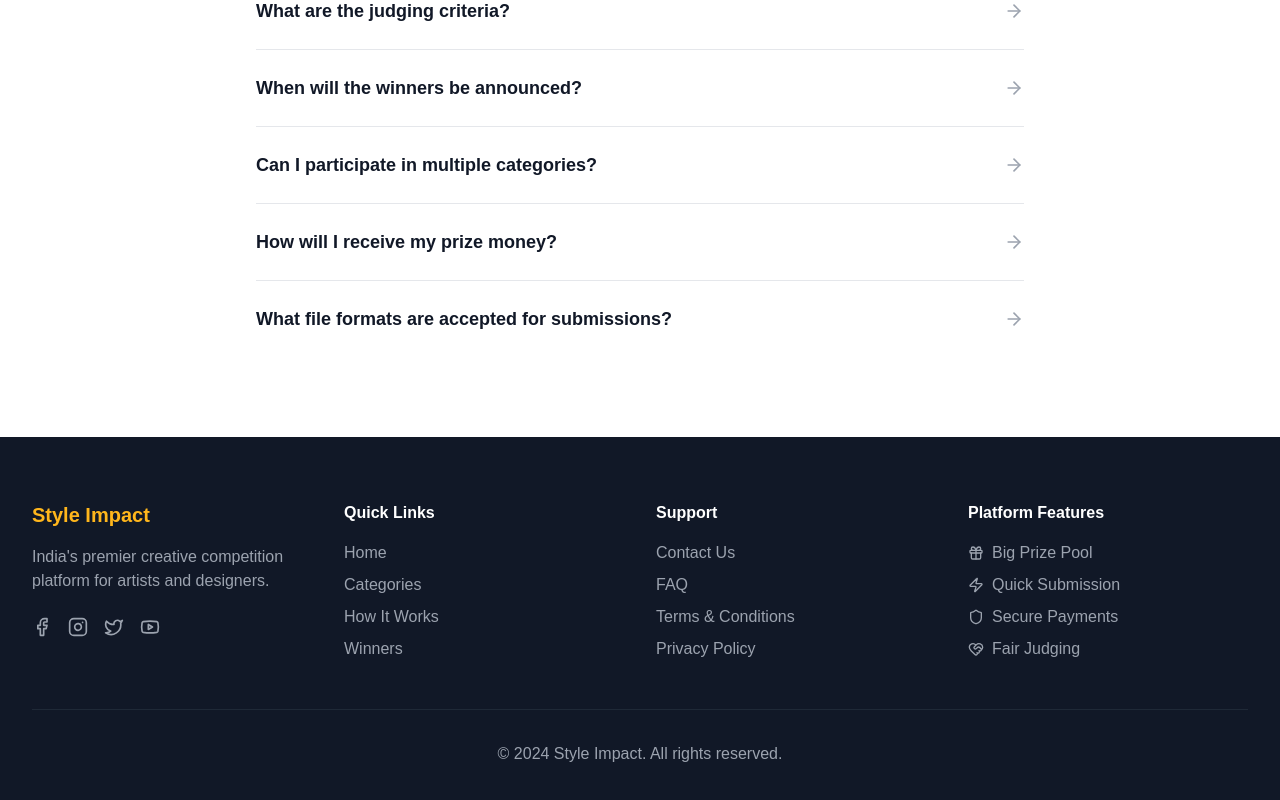
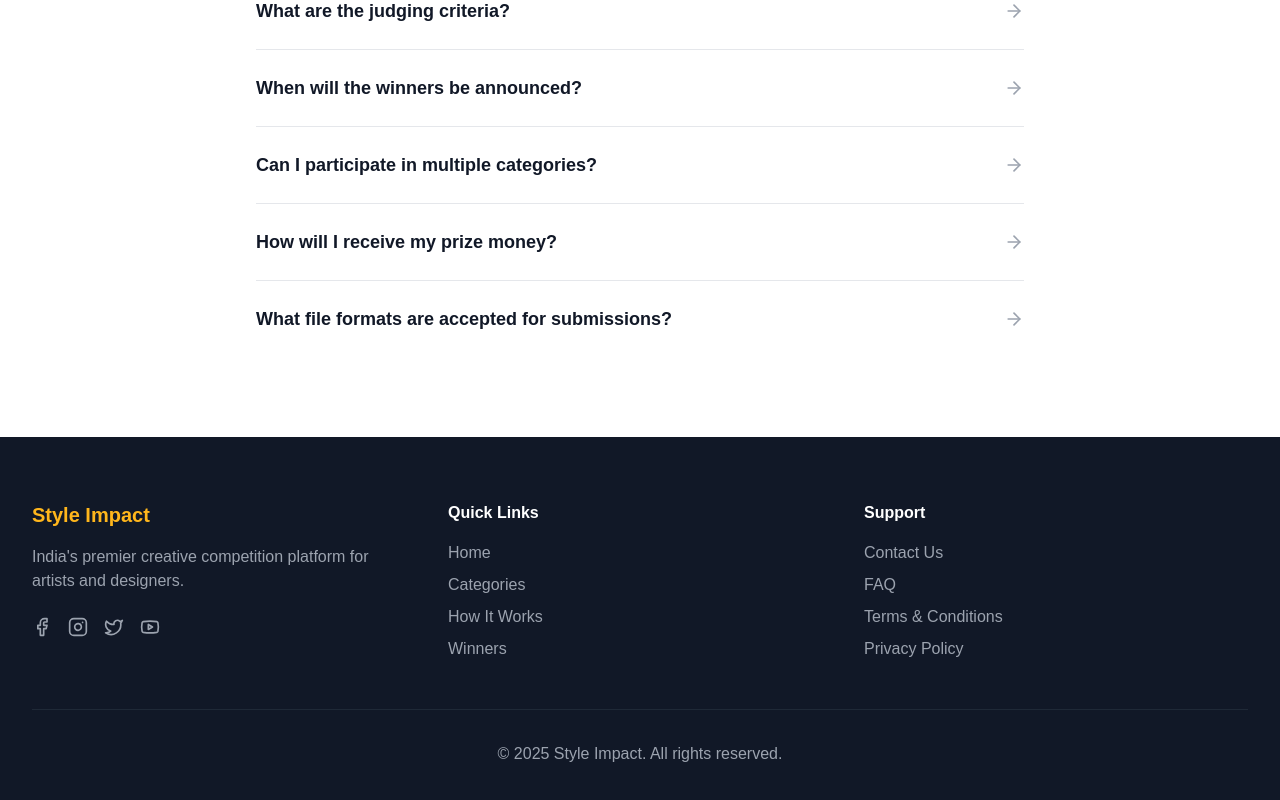
Before and after one commit to carefreelixe-cmd/StyleImpact, a React (Create React App) app in the folder client/: page / in a window 1280 px wide. Shown: the part 5044-5844 px from the top of the page. Built offline with nearby package versions, Linux system fonts and the light colour scheme.

Commit message:
footer removed

```diff
--- a/client/src/components/sections/FooterSection.js
+++ b/client/src/components/sections/FooterSection.js
@@ -1,11 +1,11 @@
 import React from 'react';
-import { Facebook, Instagram, Twitter, Youtube, Gift, Zap, Shield, HeartHandshake } from 'lucide-react';
+import { Facebook, Instagram, Twitter, Youtube } from 'lucide-react';
 
 const FooterSection = () => (
   <footer className="bg-gray-900 text-white py-12 sm:py-16">
     <div className="container mx-auto px-4 sm:px-6 lg:px-8">
       {/* Main Footer Content */}
-      <div className="grid grid-cols-1 sm:grid-cols-2 lg:grid-cols-4 gap-6 sm:gap-8 mb-8 sm:mb-12">
+      <div className="grid grid-cols-1 sm:grid-cols-2 lg:grid-cols-3 gap-6 sm:gap-8 mb-8 sm:mb-12">
         {/* Brand */}
         <div className="sm:col-span-2 lg:col-span-1">
           <h3 className="text-lg sm:text-xl font-bold text-primary mb-3 sm:mb-4">Style Impact</h3>
@@ -41,22 +41,11 @@ const FooterSection = () => (
             <li><button className="hover:text-primary transition-colors text-left">Privacy Policy</button></li>
           </ul>
         </div>
-
-        {/* Features */}
-        <div>
-          <h4 className="font-semibold mb-3 sm:mb-4 text-sm sm:text-base">Platform Features</h4>
-          <ul className="space-y-2 text-gray-400 text-sm sm:text-base">
-            <li className="flex items-center"><Gift className="w-3 sm:w-4 h-3 sm:h-4 mr-2 flex-shrink-0" />Big Prize Pool</li>
-            <li className="flex items-center"><Zap className="w-3 sm:w-4 h-3 sm:h-4 mr-2 flex-shrink-0" />Quick Submission</li>
-            <li className="flex items-center"><Shield className="w-3 sm:w-4 h-3 sm:h-4 mr-2 flex-shrink-0" />Secure Payments</li>
-            <li className="flex items-center"><HeartHandshake className="w-3 sm:w-4 h-3 sm:h-4 mr-2 flex-shrink-0" />Fair Judging</li>
-          </ul>
-        </div>
       </div>
 
       {/* Bottom Bar */}
       <div className="border-t border-gray-800 pt-6 sm:pt-8 text-center text-gray-400 text-sm sm:text-base">
-        <p>© 2024 Style Impact. All rights reserved.</p>
+        <p>© 2025 Style Impact. All rights reserved.</p>
       </div>
     </div>
   </footer>
```
